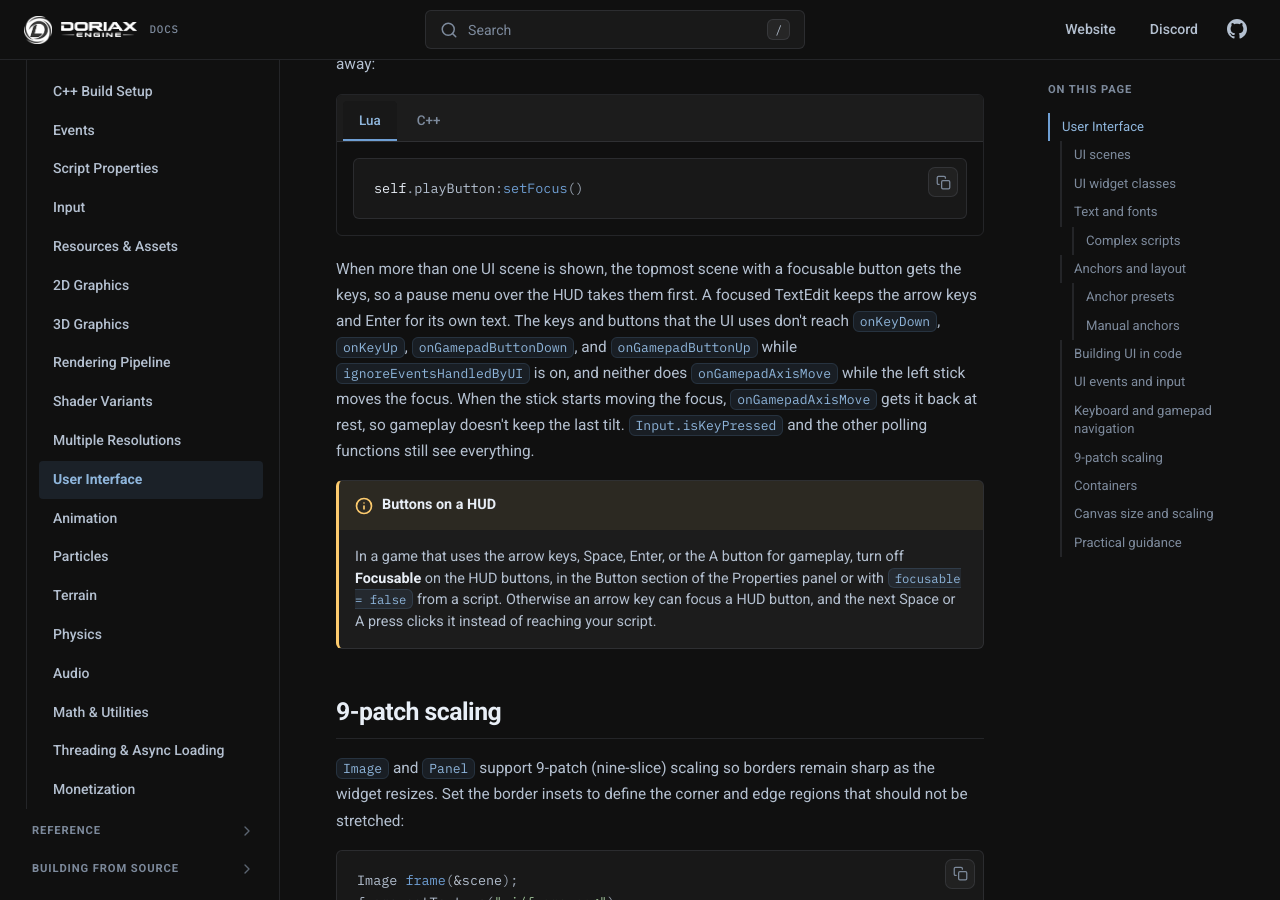
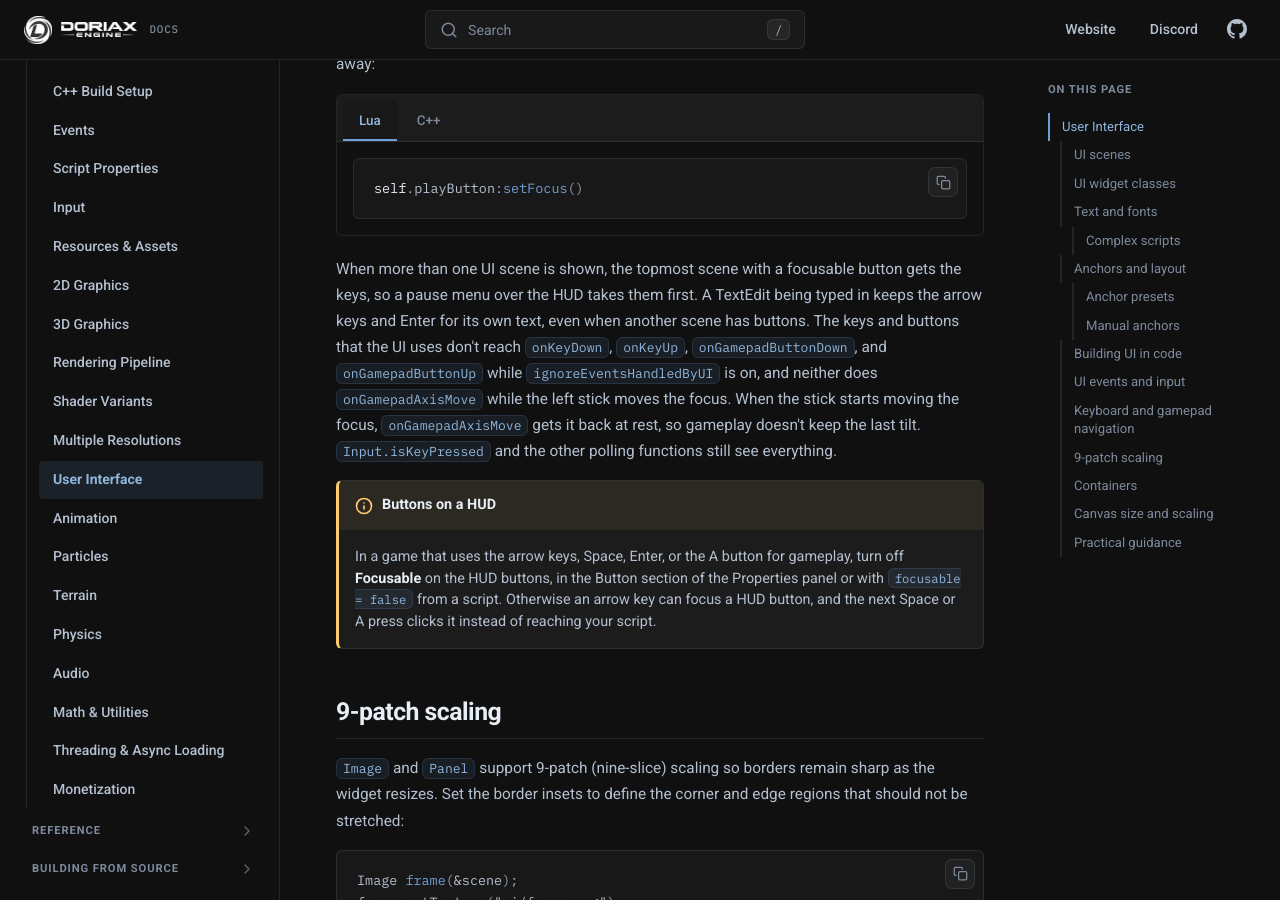
Before and after one commit to doriaxengine/doriax-docs, an MkDocs documentation site: the page built from docs/manual/user-interface.md, in a window 1280 px wide and 900 px high, scrolled down 6078 px. Built offline with MkDocs 1.6.1, drawn with Linux system fonts in a browser that asks for light colours; comment, search, counter and statistics services are not loaded.

Commit message:
Doc that a text edit being typed in keeps the arrow and submit keys

````diff
--- a/docs/manual/user-interface.md
+++ b/docs/manual/user-interface.md
@@ -269,8 +269,8 @@ right away:
     ```
 
 When more than one UI scene is shown, the topmost scene with a focusable button gets the
-keys, so a pause menu over the HUD takes them first. A focused TextEdit keeps the arrow
-keys and Enter for its own text. The keys and buttons that the UI uses don't reach
+keys, so a pause menu over the HUD takes them first. A TextEdit being typed in keeps the
+arrow keys and Enter for its own text, even when another scene has buttons. The keys and buttons that the UI uses don't reach
 `onKeyDown`, `onKeyUp`, `onGamepadButtonDown`, and `onGamepadButtonUp` while
 `ignoreEventsHandledByUI` is on, and neither does `onGamepadAxisMove` while the left stick
 moves the focus. When the stick starts moving the focus, `onGamepadAxisMove` gets it back at
````
Also changed, not shown: docs/reference/classes/uisystem.md (+4 -0 lines).
